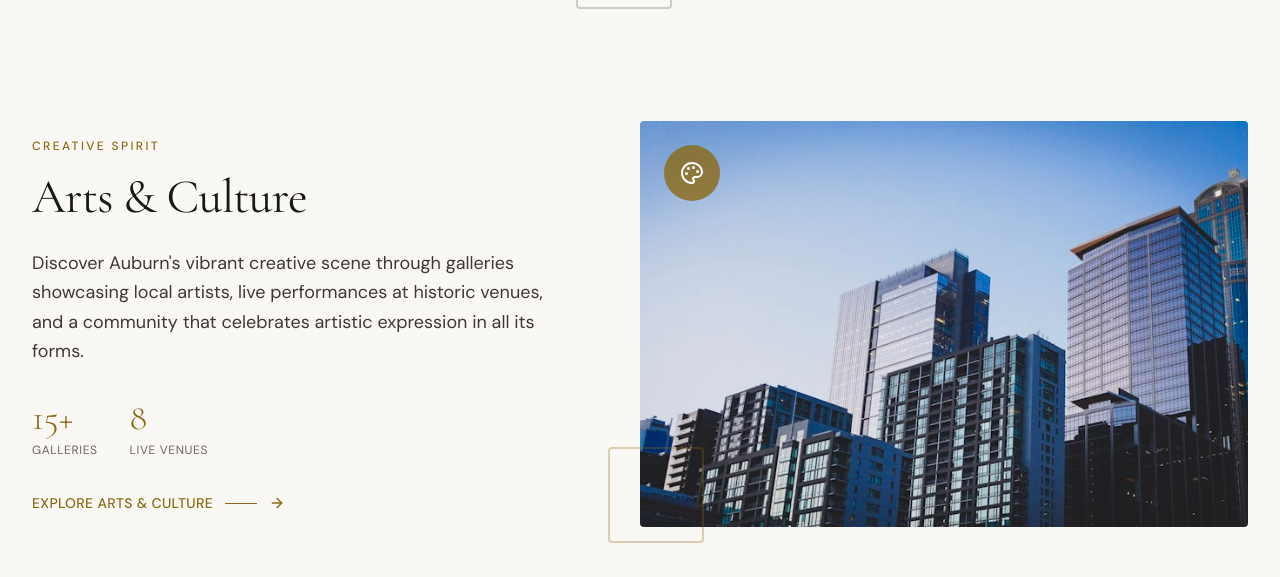
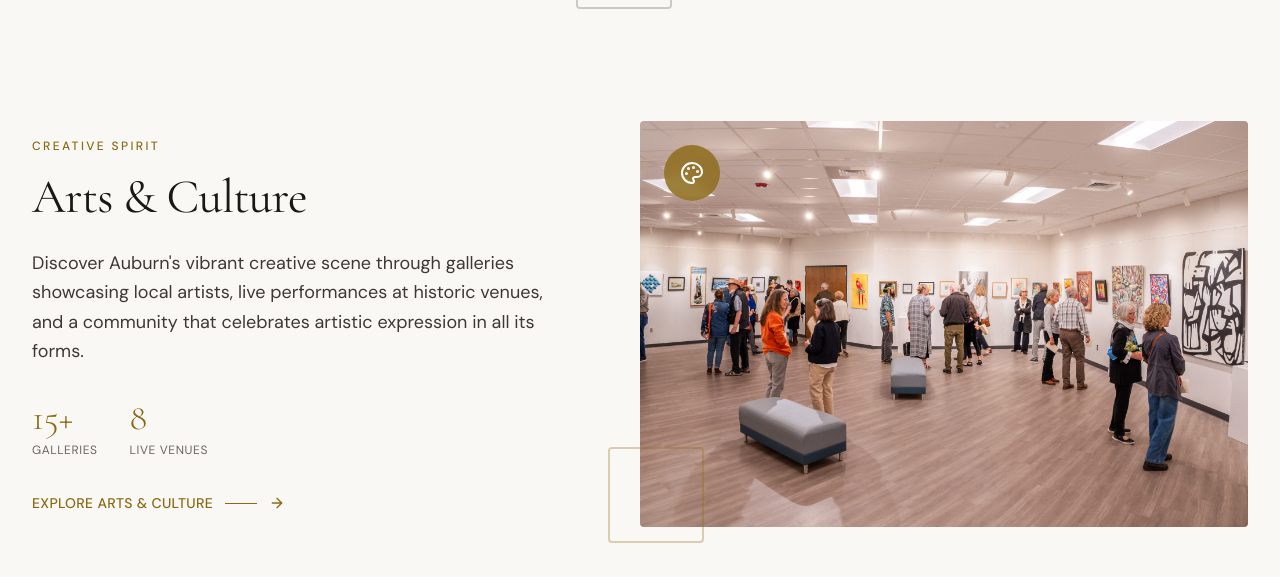
Before and after one commit to MarkTheCoderShark/visitauburn, a Next.js app: page /things-to-do in a window 1280 px wide. Shown: the part 1100-1677 px from the top of the page. Built offline with nearby package versions, Linux system fonts and the light colour scheme.

Commit message:
Update Arts & Culture image on things-to-do page
🤖 Generated with [Claude Code](https://claude.com/claude-code)

Co-Authored-By: Claude Opus 4.5 <noreply@anthropic.com>

```diff
--- a/src/app/things-to-do/page.tsx
+++ b/src/app/things-to-do/page.tsx
@@ -30,7 +30,7 @@ const categories = [
     subtitle: 'Creative Spirit',
     description: 'Discover Auburn\'s vibrant creative scene through galleries showcasing local artists, live performances at historic venues, and a community that celebrates artistic expression in all its forms.',
     href: '/things-to-do/arts-culture',
-    image: '/images/categories/old-town-history.jpg',
+    image: '/images/categories/arts-culture.jpg',
     icon: Palette,
     color: '#8B6914',
     stats: [
```
Also changed, not shown: public/images/categories/arts-culture.jpg (added).
